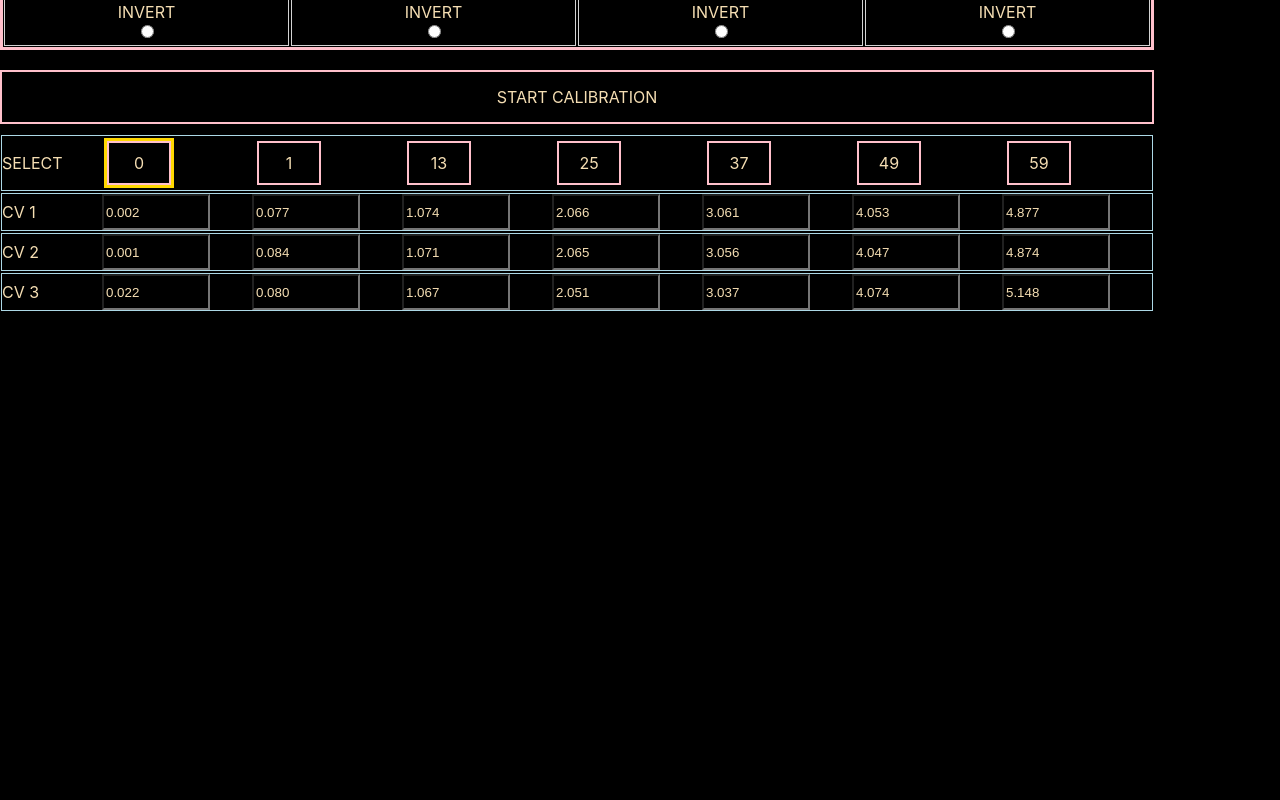
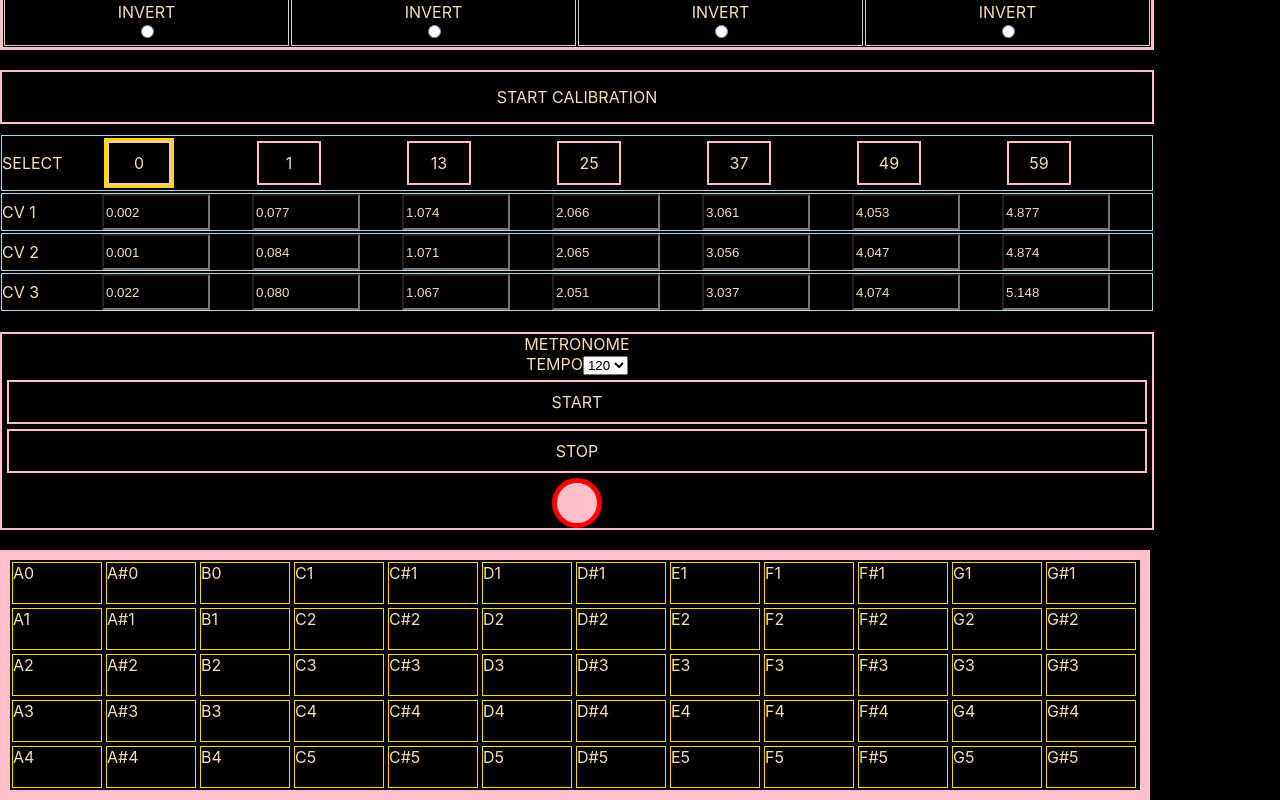
Before and after one commit to marchingband/Unholy_Host_Webapp, a React (Create React App) app: page / in a window 1280 px wide. Shown: the part 852-1652 px from the top of the page. Before the commit the page ends 1164 px from the top, so only its background shows below. Built offline with nearby package versions, Linux system fonts and the light colour scheme; the HTML template or start-up script is replaced by a standard one.

Commit message:
add metronome and keyboard

```diff
--- a/src/App.css
+++ b/src/App.css
@@ -165,3 +165,37 @@
     font-size: 28px;
     color: wheat;
 }
+
+.metronome {
+    border: 2px solid pink;
+    margin-block: 20px;
+    text-align: center;
+    width: 100%;
+}
+
+.metronome-light {
+    border: 5px solid red;
+    height: 40px;
+    width: 40px;
+    border-radius: 40px;
+    background-color: pink;
+    margin-inline: auto;
+}
+
+.keyboard {
+    border: 10px solid pink;
+    display: flex;
+    flex-flow: wrap;
+}
+
+.key {
+    border: 1px solid gold;
+    margin: 2px;
+    width: 88px;
+    height: 40px;
+    cursor: pointer;
+}
+
+.key:hover {
+    opacity: 0.5;
+}
--- a/src/App.js
+++ b/src/App.js
@@ -1,10 +1,12 @@
 import './App.css';
 import { names } from './modules/names';
-import { useConfig, useMidi, polyhponyModes, cvSources, polyphonyKinds, cvModes, pitchbendRanges, ccCommands, clockDividers, resetBeats, gateSources, midiNotes, MONOPHONIC, TRIPHONIC, DUOPHONIC, calibration_values } from './modules/midi';
+import { useMetronome, useConfig, useMidi, polyhponyModes, cvSources, polyphonyKinds, cvModes, pitchbendRanges, ccCommands, clockDividers, resetBeats, gateSources, midiNotes, MONOPHONIC, TRIPHONIC, DUOPHONIC, calibration_values, tempos } from './modules/midi';
+import { useState } from 'react';
 
 function App() {
   const config = useConfig()
-  const {sendNoteOn, sendConfigSysex, sendSysexRequest, sendCalStart, sendCalStop} = useMidi(config)
+  const {sendClock, sendNoteOn, sendNoteOnOff, sendNoteOff, sendConfigSysex, sendSysexRequest, sendCalStart, sendCalStop} = useMidi(config)
+  const {setMetronome, blink, tempo, setTempo} = useMetronome(sendClock)
   return (
     <div className="App">
       {
@@ -383,7 +385,7 @@ function App() {
                 style={{outlineWidth: i == config.calibrationPitch ? 3 : 0}}
                 onClick={()=>{
                   config.setCalibrationPitch(i)
-                  sendNoteOn(val)
+                  sendNoteOnOff(val)
                 }}
               >
                 {val}
@@ -449,9 +451,69 @@ function App() {
           </div>
         )
       }
+      <div className='metronome'>
+        METRONOME
+        <div>
+          <label>
+            TEMPO
+            <select
+              value={tempo}
+              onChange={e=>setTempo(e.target.value)}
+            >
+              {
+                tempos.map((t,i)=>
+                  <option value={t} key={i}>
+                    {t}
+                  </option>
+                )
+              }
+            </select>
+          </label>
+        </div>
+        <div
+          className='button'
+          onClick={()=>setMetronome(true)}
+          >
+          START
+        </div>
+        <div
+          className='button'
+          onClick={()=>setMetronome(false)}
+        >
+          STOP
+        </div>
+        <div
+          className='metronome-light'
+          style={{opacity: blink ? 1 : 0}}
+        />
+      </div>
+      <div className='keyboard'>
+        {
+          midiNotes.map((note,i)=>
+            <Key key={i} note={note} sendNoteOn={sendNoteOn} sendNoteOff={sendNoteOff}/>
+          )
+        }
+      </div>
     </div>
 
   );
 }
 
+const Key = ({note, sendNoteOn, sendNoteOff}) => {
+  const [on, setOn] = useState(false)
+  return(
+    <div
+      className='key'
+      style={{backgroundColor: on ? 'green' : 'black'}}
+      onClick={()=>{
+        on ? sendNoteOff(note) : sendNoteOn(note)
+        setOn(!on)
+      }}
+    >
+      {names.midiNotes[note]}
+    </div>
+
+  )
+}
+
 export default App;
--- a/src/modules/midi.js
+++ b/src/modules/midi.js
@@ -1,5 +1,5 @@
 
-import { useCallback, useEffect, useState } from "react"
+import { useCallback, useEffect, useState, useRef } from "react"
 import { names } from "./names"
 import { floatToIntArray, intArrayToFloat, getChecksum } from "./util"
 
@@ -67,7 +67,9 @@ export const clockDividers = Array(124).fill().map((_,i)=>i)
 
 export const resetBeats = Array(127).fill().map((_,i)=>i)
 
-export const midiNotes = Array(127).fill().map((_,i)=>i)
+export const midiNotes = Array(60).fill().map((_,i)=>i+33)
+
+export const tempos = Array(200).fill().map((_,i)=>i+40)
 
 export const calibration_values = [0, 1, 13, 25, 37, 49, 59];
 
@@ -443,11 +445,30 @@ export const useMidi = (config) => {
         }
     }
 
+
+
+    const sendNoteOnOff = useCallback((note)=>{
+        if(!midiOut)return
+        sendNoteOn(note)
+        setTimeout(()=>{
+            sendNoteOff(note)
+        },500)
+    }, [midiOut])
+
     const sendNoteOn = useCallback((note)=>{
+        if(!midiOut)return
         midiOut.send([0x90, note, 0x7f])
-        setTimeout(()=>{
-            midiOut.send([0x80, note, 0x7f])
-        },500)
+    }, [midiOut])
+
+    const sendNoteOff = useCallback((note)=>{
+        if(!midiOut)return
+        midiOut.send([0x80, note, 0x7f])
+    }, [midiOut])
+
+    const sendClock = useCallback(()=>{
+        if(!midiOut)return
+
+        midiOut.send([0xF8])
     }, [midiOut])
 
     const handleSysex = useCallback((raw_data)=>{
@@ -496,6 +517,8 @@ export const useMidi = (config) => {
     }, [config.showModal])
 
     const sendConfigSysex = useCallback(()=>{
+        if(!midiOut)return
+
         config.setModaltext("sending sysex")
         config.setShowModal(true)
         maybeShowError(2000)
@@ -514,6 +537,8 @@ export const useMidi = (config) => {
     },[config, midiOut])
 
     const sendSysexRequest = useCallback(()=>{
+        if(!midiOut)return
+
         console.log("sending sysex request")
         midiOut.send([
             0xF0,
@@ -526,6 +551,8 @@ export const useMidi = (config) => {
     }, [midiOut])
 
     const sendCalStart = useCallback(()=>{
+        if(!midiOut)return
+
         console.log("sending cal mode start")
         midiOut.send([
             0xF0,
@@ -538,6 +565,8 @@ export const useMidi = (config) => {
     }, [midiOut])
 
     const sendCalStop = useCallback(()=>{
+        if(!midiOut)return
+
         console.log("sending cal mode stop")
         midiOut.send([
             0xF0,
@@ -549,7 +578,7 @@ export const useMidi = (config) => {
         ])
     }, [midiOut])
 
-    return {sendNoteOn, sendConfigSysex, sendSysexRequest, sendCalStart, sendCalStop}
+    return {sendClock, sendNoteOn, sendConfigSysex, sendSysexRequest, sendCalStart, sendCalStop, sendNoteOnOff, sendNoteOff}
 }
 
 export const setConfigFromArray = (data, store) => {
@@ -719,3 +748,35 @@ export const getConfigArray = store => {
     ]
     return data
 }
+
+export const useMetronome = (sendClock) => {
+    const [metronome, setMetronome] = useState(false)
+    const [blink, setBlink] = useState(true)
+    const [tempo, setTempo] = useState(120)
+    const count = useRef(0)
+    const metronome_ref = useRef(false)
+    const tempo_ref = useRef(120)
+
+    const tick = useCallback(()=>{
+        if(!metronome_ref.current) return
+        count.current++
+        sendClock()
+        count.current = count.current == 24 ? 0 : count.current
+        if(!(count.current % 12)){
+            setBlink(b=>!b)
+        }
+        setTimeout(tick, 1000 / ( tempo_ref.current / 60 ) / 24)
+    },[tempo, metronome, setBlink])
+
+    useEffect(()=>{
+        metronome_ref.current = metronome
+        if(metronome)
+            tick()
+    }, [metronome])
+
+    useEffect(()=>{
+        tempo_ref.current = tempo
+    }, [tempo])
+
+    return {blink, setMetronome, tempo, setTempo}
+}
```
